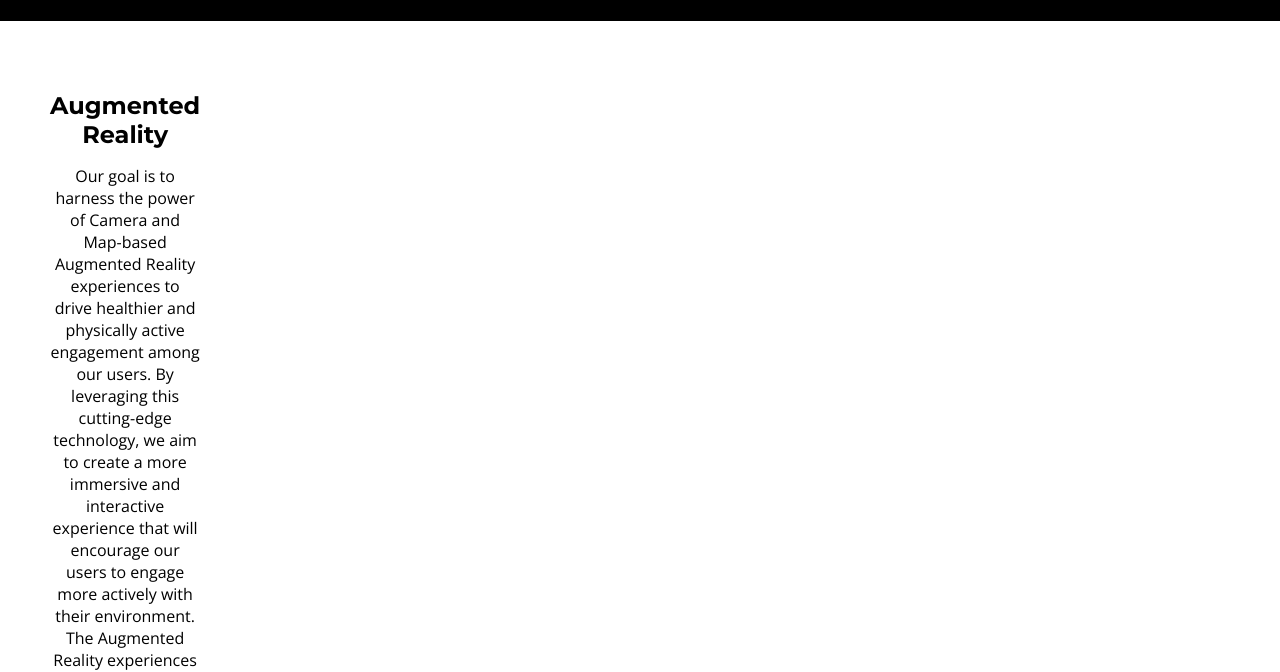
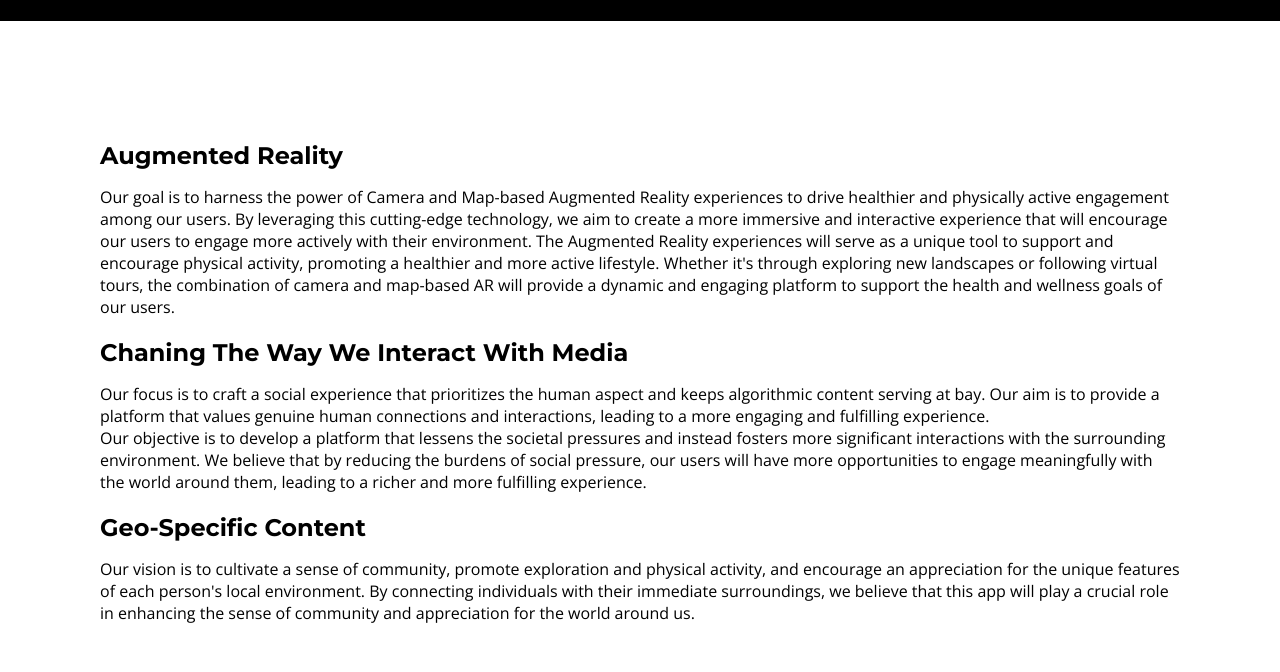
Before and after one commit to Y3-Project/Y3-Project.github.io, a plain HTML site: page index.html in a window 1280 px wide. Shown: the part 133-805 px from the top of the page. Drawn offline with nearby package versions, Linux system fonts and the light colour scheme.

```diff
--- a/index.html
+++ b/index.html
@@ -15,7 +15,7 @@
         <p>Group 11 Project</p>
       </div>
 
-     <div style="text-align: center; padding: 50px; max-width: 800px;"> <!-- id like to set a max-width 800px, and align the div centre, but i dont want to mess up the grid layout that you have made-->
+     <div style="text-align: left; padding: 100px; grid-column: 1 / 13;"> <!-- id like to set a max-width 800px, and align the div centre, but i dont want to mess up the grid layout that you have made-->
         <h2 >Augmented Reality</h2>
         <p>Our goal is to harness the power of Camera and Map-based Augmented Reality experiences to drive healthier and physically active engagement among our users. By leveraging this cutting-edge technology, we aim to create a more immersive and interactive experience that will encourage our users to engage more actively with their environment. The Augmented Reality experiences will serve as a unique tool to support and encourage physical activity, promoting a healthier and more active lifestyle. Whether it's through exploring new landscapes or following virtual tours, the combination of camera and map-based AR will provide a dynamic and engaging platform to support the health and wellness goals of our users.</p>
         <h2 >Chaning The Way We Interact With Media</h2>
```
